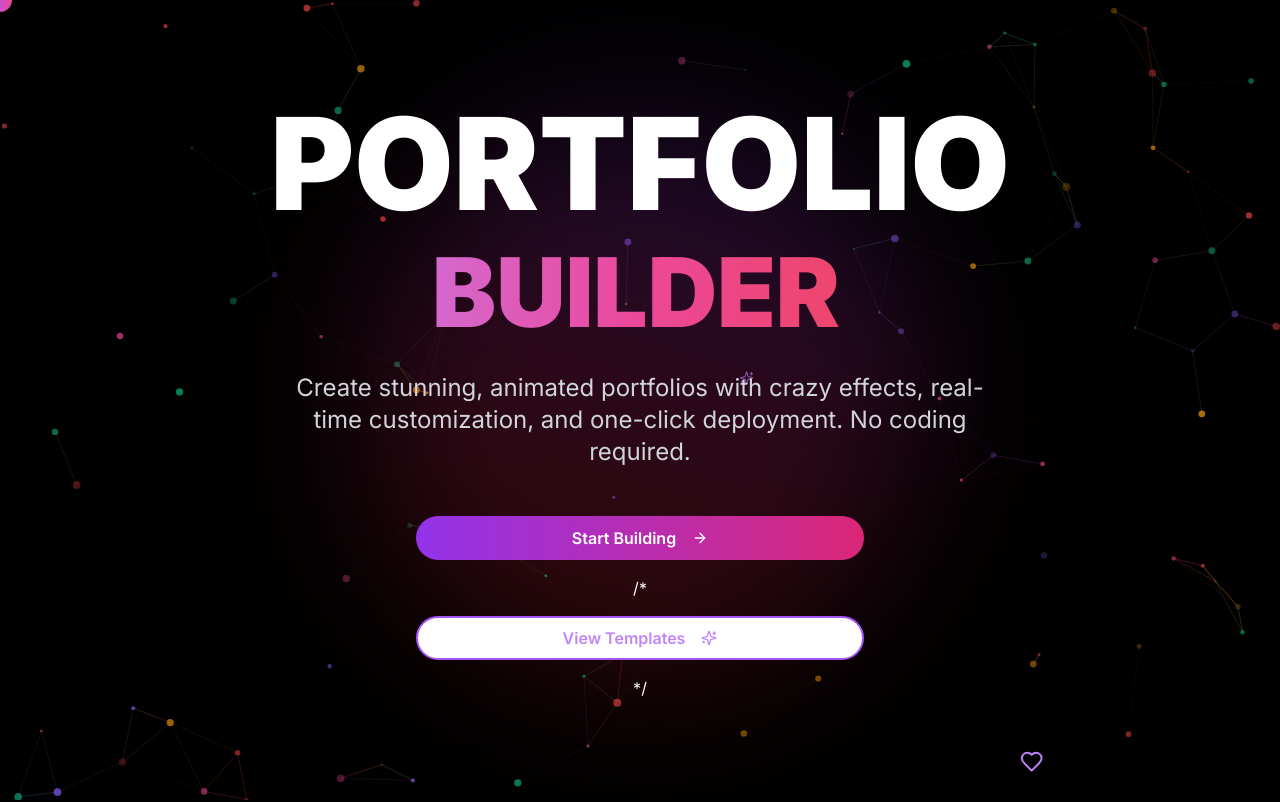
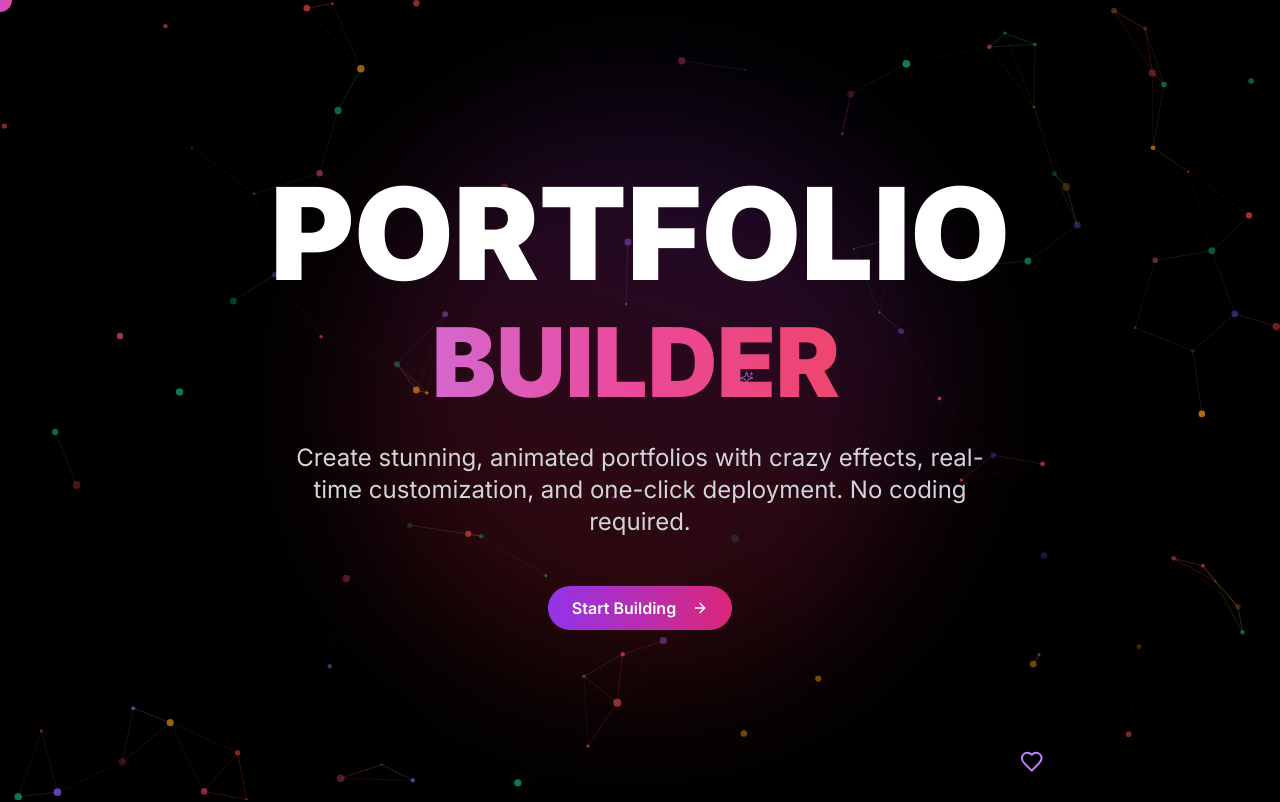
Before and after one commit to kunal-shetty/resume-builder, a Next.js app: page / in a window 1280 px wide. Shown: the top 802 px of the page. Built offline with nearby package versions, Linux system fonts and the light colour scheme.

Commit message:
Update page.tsx

```diff
--- a/app/page.tsx
+++ b/app/page.tsx
@@ -99,28 +99,17 @@ export default function HomePage() {
             initial={{ opacity: 0, y: 30 }}
             animate={{ opacity: 1, y: 0 }}
             transition={{ delay: 2 }}
-            className="flex flex-col gap-4 justify-center items-center max-w-md mx-auto"
+            className="flex justify-center items-center"
           >
-            <Link href="/builder" className="w-full">
+            <Link href="/builder">
               <Button
                 size="lg"
-                className="group bg-gradient-to-r from-purple-600 to-pink-600 hover:from-purple-700 hover:to-pink-700 text-white px-6 py-3 text-base font-semibold rounded-full transition-all duration-300 hover:scale-105 hover:shadow-2xl hover:shadow-purple-500/25 w-full"
+                className="group bg-gradient-to-r from-purple-600 to-pink-600 hover:from-purple-700 hover:to-pink-700 text-white px-6 py-3 text-base font-semibold rounded-full transition-all duration-300 hover:scale-105 hover:shadow-2xl hover:shadow-purple-500/25"
               >
                 Start Building
                 <ArrowRight className="ml-2 w-4 h-4 group-hover:translate-x-1 transition-transform" />
               </Button>
             </Link>
-
-    /*        <Link href="/templates" className="w-full">
-              <Button
-                variant="outline"
-                size="lg"
-                className="border-2 border-purple-500 text-purple-400 hover:bg-purple-500 hover:text-white px-6 py-3 text-base font-semibold rounded-full transition-all duration-300 hover:scale-105 w-full"
-              >
-                View Templates
-                <Sparkles className="ml-2 w-4 h-4" />
-              </Button>
-            </Link> */
           </motion.div>
         </motion.div>
       </section>
```
